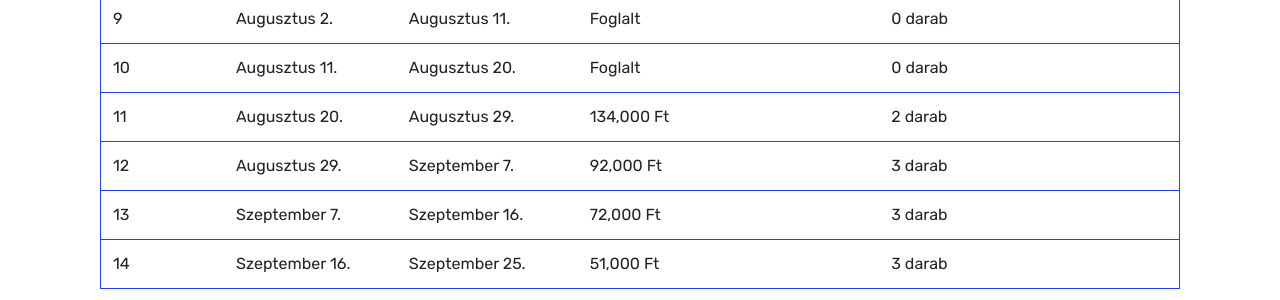
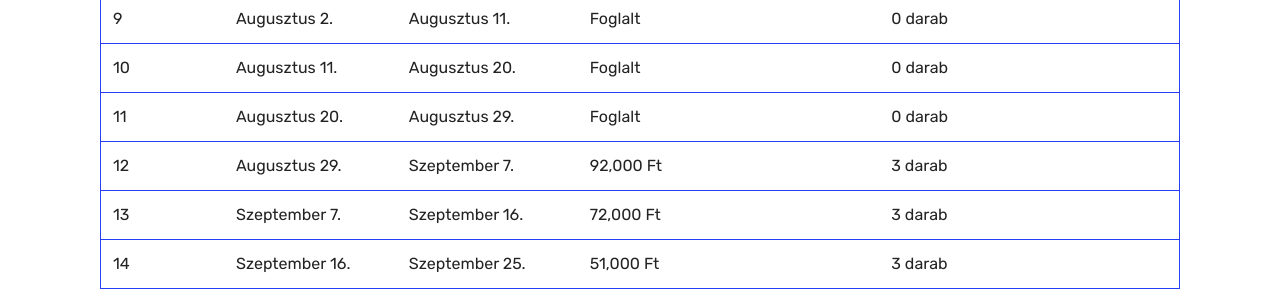
Before and after one commit to marklaszlo9/korinos_new, a Jekyll site: the page built from arak.html, in a window 1280 px wide and 900 px high, scrolled down 472 px. Shown: the part 153-453 px from the top of the window. Built offline with Jekyll 4.4.1, drawn with Linux system fonts in a browser that asks for light colours.

Commit message:
aug20-29

```diff
--- a/arak.html
+++ b/arak.html
@@ -111,7 +111,7 @@ title:  "Korinos.hu - Árak"
 
 
 
-              <td class="body-item mbr-fonts-style display-7">11</td><td class="body-item mbr-fonts-style display-7">Augusztus 20.</td><td class="body-item mbr-fonts-style display-7">Augusztus 29.</td><td class="body-item mbr-fonts-style display-7">134,000 Ft</td><td class="body-item mbr-fonts-style display-7">2 darab</td></tr><tr>
+              <td class="body-item mbr-fonts-style display-7">11</td><td class="body-item mbr-fonts-style display-7">Augusztus 20.</td><td class="body-item mbr-fonts-style display-7">Augusztus 29.</td><td class="body-item mbr-fonts-style display-7">Foglalt</td><td class="body-item mbr-fonts-style display-7">0 darab</td></tr><tr>
 
 
 
```
